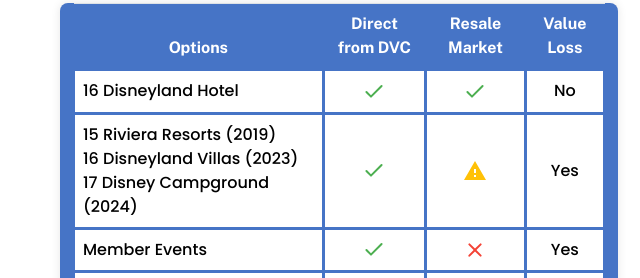
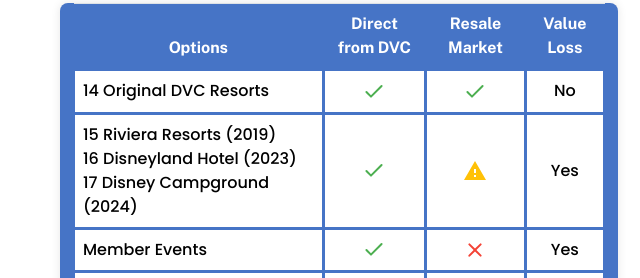
Before and after one commit to Devsami17/dvcresaleplus, a plain HTML site: page resale-restrictions.html in a window 1280 px wide. Shown: the part 209-487 px from the top of the page, 580-1220 px from the left. Drawn offline with nearby package versions, Linux system fonts and the light colour scheme.

Commit message:
Update resale-restrictions.html

```diff
--- a/resale-restrictions.html
+++ b/resale-restrictions.html
@@ -307,7 +307,7 @@ font-size: 13px !important  ;
                   <tbody>
                       <tr>
                           <td>
-                              16 Disneyland Hotel
+                              14 Original DVC Resorts
 
                           </td>
                           <td class="text-center">
@@ -326,7 +326,7 @@ font-size: 13px !important  ;
                       <tr>
                           <td>
                               15 Riviera Resorts (2019)<br>
-                              16 Disneyland Villas (2023)<br>
+                              16 Disneyland Hotel (2023)<br>
                               17 Disney Campground (2024)
                           </td>
                           <td class="text-center">
```
